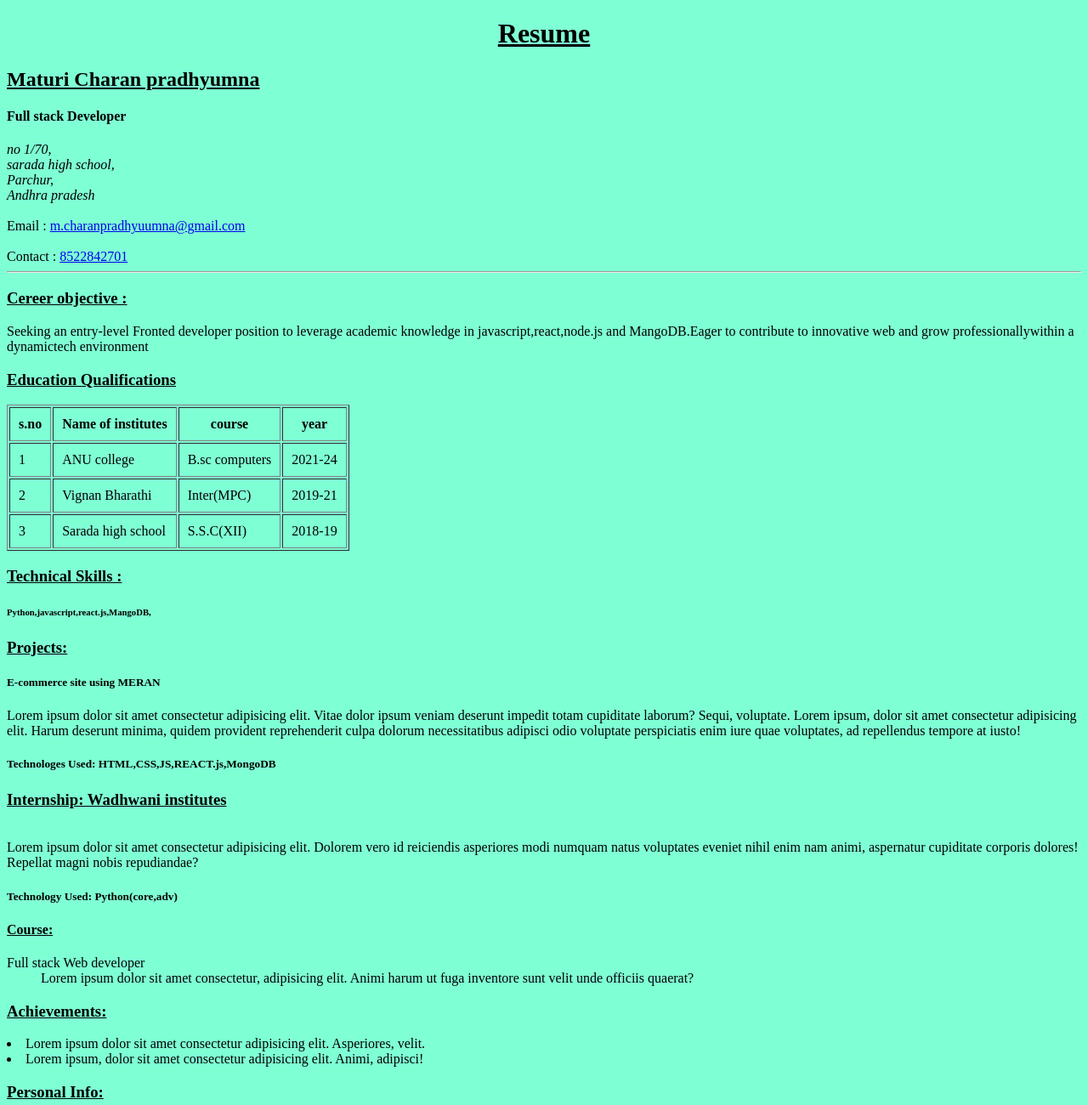
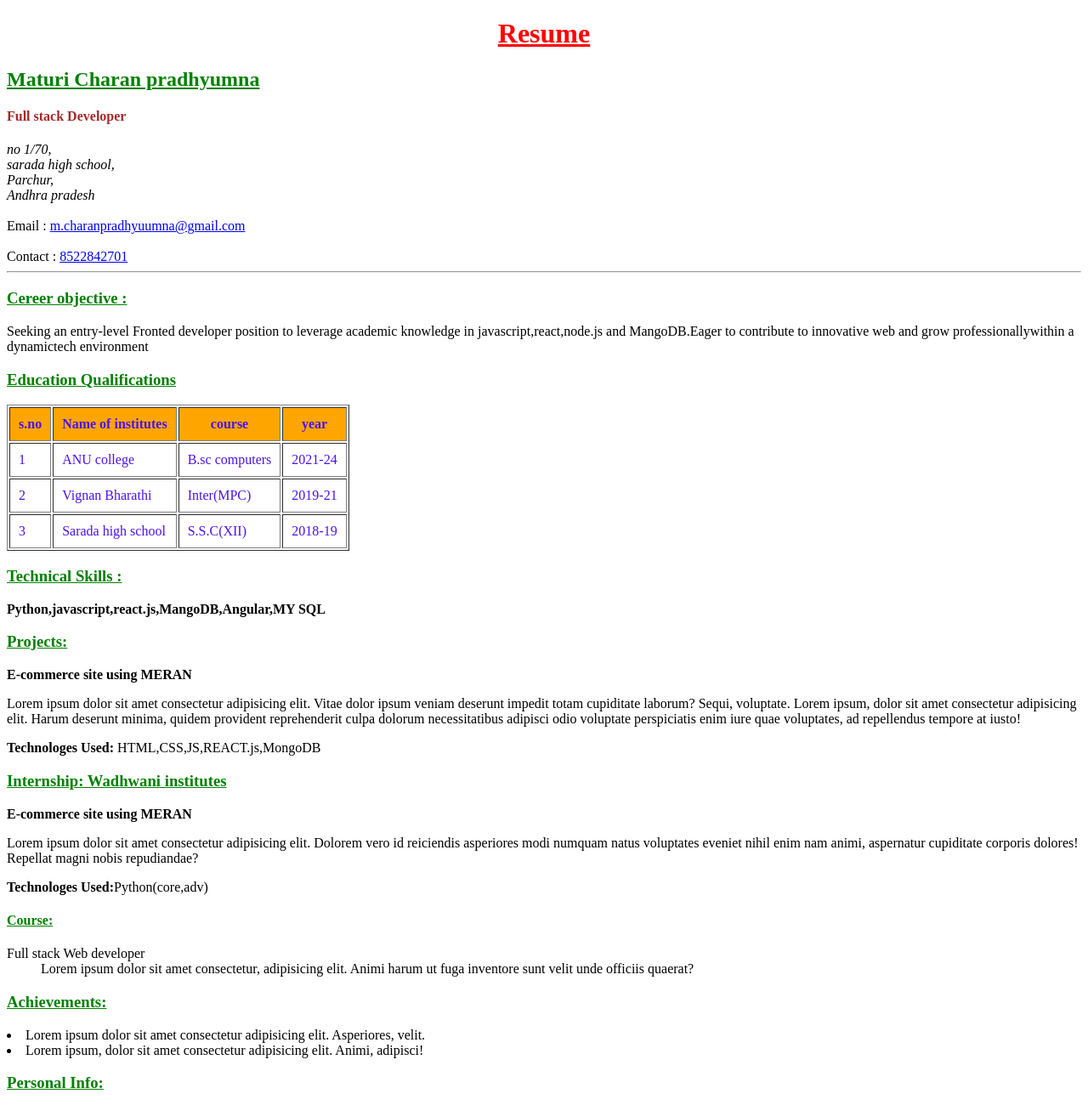
Before and after one commit to Charan-coder123/my-projects, a plain HTML site: page Resume/Resume.html in a window 1280 px wide. Shown: the top 1300 px of the page at 85% size. Drawn offline with Linux system fonts and the light colour scheme; files that its build step writes are made by us from their sources.

Commit message:
my first commit

```diff
--- /dev/null
+++ b/Forms/style.css
@@ -0,0 +1,16 @@
+
+@import url('https://fonts.googleapis.com/css2?family=Bebas+Neue&display=swap');
+body{
+    background-color: white;
+}
+.Form{
+    color: red;
+   align-self: start;
+
+
+}
+.Form{
+    font-family: "Bebas Neue", sans-serif;
+    font-weight: 400;
+    font-style: normal;
+  }
--- a/Resume/Resume.html
+++ b/Resume/Resume.html
@@ -4,14 +4,14 @@
     <meta charset="UTF-8">
     <meta name="viewport" content="width=device-width, initial-scale=1.0">
     <title>Resume</title>
+    <link rel="stylesheet" href="style.css">
 
 </head>
 <body>
   <header>
-    <link rel="stylesheet" href="style.css">
-    <h1 align="center" bgcolor="red"><u>Resume</u></h1>
-    <h2 bgcolor="red"><u>Maturi Charan pradhyumna </u></h2>
-    <h4>Full stack Developer</h4>
+    <h1 align="center" class="Resume" ><u>Resume</u></h1>
+    <h2 class="h3"><u>Maturi Charan pradhyumna </u></h2>
+    <h4 class="h4">Full stack Developer</h4>
     <address>
         no 1/70, <br>
         sarada high school,<br>
@@ -22,11 +22,11 @@
     Contact : <a href="tel:+918522842701">8522842701</a>
 </header>
 <hr/>
- <section> <h3><u> Cereer objective :</u> </h3></section>
+ <section> <h3 class="h3"><u> Cereer objective :</u> </h3></section>
 <p> Seeking an entry-level Fronted developer position to leverage academic knowledge in javascript,react,node.js and MangoDB.Eager to contribute to innovative web and grow professionallywithin a dynamictech environment</P>
-<section><h3><u>Education Qualifications </u></h3></section>
-<table border="1" cellpadding="10">
-    <tr>
+<section><h3 class="h3"><u>Education Qualifications </u></h3></section>
+<table border="1" cellpadding="10" class="table">
+    <tr bgcolor="orange">
         <th>s.no</th>
         <th>Name of institutes</th>
         <th>course</th>
@@ -51,22 +51,23 @@
         <td>2018-19</td>
     </tr>
 </table>
-<section><h3><u>Technical Skills :</u></h3></section>
- <h6>Python,javascript,react.js,MangoDB,</h6>
- <section><h3><u>Projects:</u></h3></section>
- <h5>E-commerce site using MERAN</h5>
+<section><h3 class="h3"><u>Technical Skills :</u></h3></section>
+ <p><strong>Python,javascript,react.js,MangoDB,Angular,MY SQL</strong></p>
+ <section><h3 class="h3"><u>Projects:</u></h3></section>
+ <p><strong>E-commerce site using MERAN</strong></p>
  <p>Lorem ipsum dolor sit amet consectetur adipisicing elit. Vitae dolor ipsum veniam deserunt impedit totam cupiditate laborum? Sequi, voluptate. Lorem ipsum, dolor sit amet consectetur adipisicing elit. Harum deserunt minima, quidem provident reprehenderit culpa dolorum necessitatibus adipisci odio voluptate perspiciatis enim iure quae voluptates, ad repellendus tempore at iusto!</p>
- <h5>Technologes Used: HTML,CSS,JS,REACT.js,MongoDB</h5>
- <section><h3><u>Internship: Wadhwani institutes</u></h3></section><br>
+ <p><strong>Technologes Used:</strong> HTML,CSS,JS,REACT.js,MongoDB</p>
+ <section><h3 class="h3"><u>Internship: Wadhwani institutes</u></h3></section>
+ <p><strong>E-commerce site using MERAN</strong></p>
  Lorem ipsum dolor sit amet consectetur adipisicing elit. Dolorem vero id reiciendis asperiores modi numquam natus voluptates eveniet nihil enim nam animi, aspernatur cupiditate corporis dolores! Repellat magni nobis repudiandae?
- <h5>Technology  Used: Python(core,adv)</h5>
- <section><h4><u>Course:</u></h4></section>
+ <p><strong>Technologes Used:</strong>Python(core,adv)</p>
+ <section><h4 class="h3"><u>Course:</u></h4></section>
 <dt> Full stack Web developer </dt>
    <dd>Lorem ipsum dolor sit amet consectetur, adipisicing elit. Animi harum ut fuga inventore sunt velit unde officiis quaerat?</dd>
-    <section><h3><u>Achievements:</u></h3></section>
+    <section><h3 class="h3"><u>Achievements:</u></h3></section>
     <li>Lorem ipsum dolor sit amet consectetur adipisicing elit. Asperiores, velit.</li>
     <li>Lorem ipsum, dolor sit amet consectetur adipisicing elit. Animi, adipisci!</li>
-    <section><h3><u>Personal Info:</u></h3></section>
+    <section><h3 class="h3"><u>Personal Info:</u></h3></section>
     <p><strong>Hobbies:</strong>Sports,travelling,</p>
     <p><strong>Strengths:</strong>Probelm solving,Decision making skills</p>
 
--- /dev/null
+++ b/Resume/style.css
@@ -0,0 +1,12 @@
+.Resume{
+    color: red;
+}
+.h3{
+    color:green;
+}
+.h4{
+    color: brown;
+}
+.table{
+    color: rgb(76, 18, 235);
+}
--- a/Time table/style.css
+++ b/Time table/style.css
@@ -1,3 +1,10 @@
 body{
-    background-color: bisque;
+    background-color: rgb(248, 244, 240);
 }
+.div{
+    background-color: aqua;
+    justify-content:center;
+    width: 100px;
+ text-align: center;
+ float: left;
+}
--- a/style.css
+++ b/style.css
@@ -1,3 +1,6 @@
 body{
-    background-color: aquamarine;
+    background-color: antiquewhite;
 }
+.www{
+    color: red;
+}
```
Also changed, not shown: Forms/index.html (added, +49 -0 lines), Time table/table.html (+8 -1 lines), index.html (+1 -1 lines).
